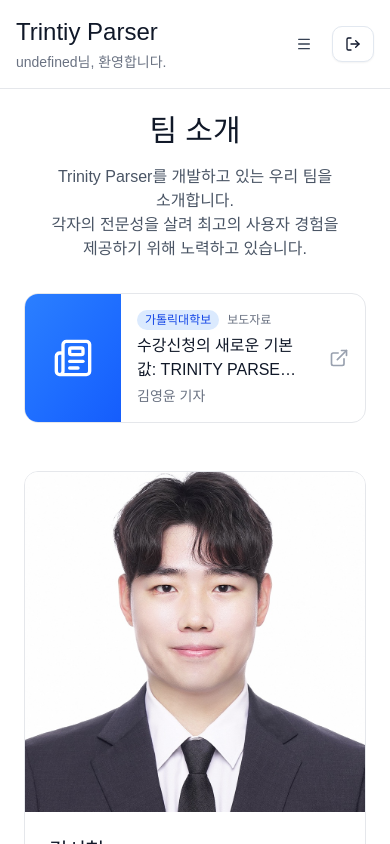
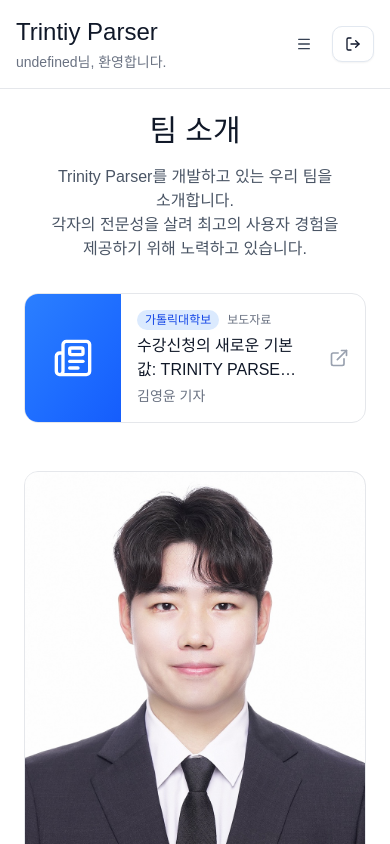
Before and after one commit to 1876070677/trinity-parser-fe, a React (Vite) app: page /about in a window 390 px wide. Built offline with nearby package versions, Linux system fonts and the light colour scheme; no server answers; a web font is replaced by a local one.

Commit message:
모바일에서 이미지 사이즈 조절
- About 페이지에서 프로필 이미지가 과하게 확대되는 현상 방지.

```diff
--- a/src/pages/AboutPage.tsx
+++ b/src/pages/AboutPage.tsx
@@ -65,12 +65,12 @@ function AboutPage() {
               key={member.id}
               className="bg-white rounded-xl border border-gray-200 overflow-hidden hover:shadow-lg transition-shadow"
             >
-              <div className="aspect-square overflow-hidden bg-gradient-to-br from-gray-200 to-gray-400">
+              <div className="md:aspect-square overflow-hidden bg-gradient-to-br from-gray-200 to-gray-400">
                 {member.image && (
                   <img
                     src={member.image}
                     alt={member.name}
-                    className="w-full h-full object-cover"
+                    className="w-full object-contain md:h-full md:object-cover"
                   />
                 )}
               </div>
```
